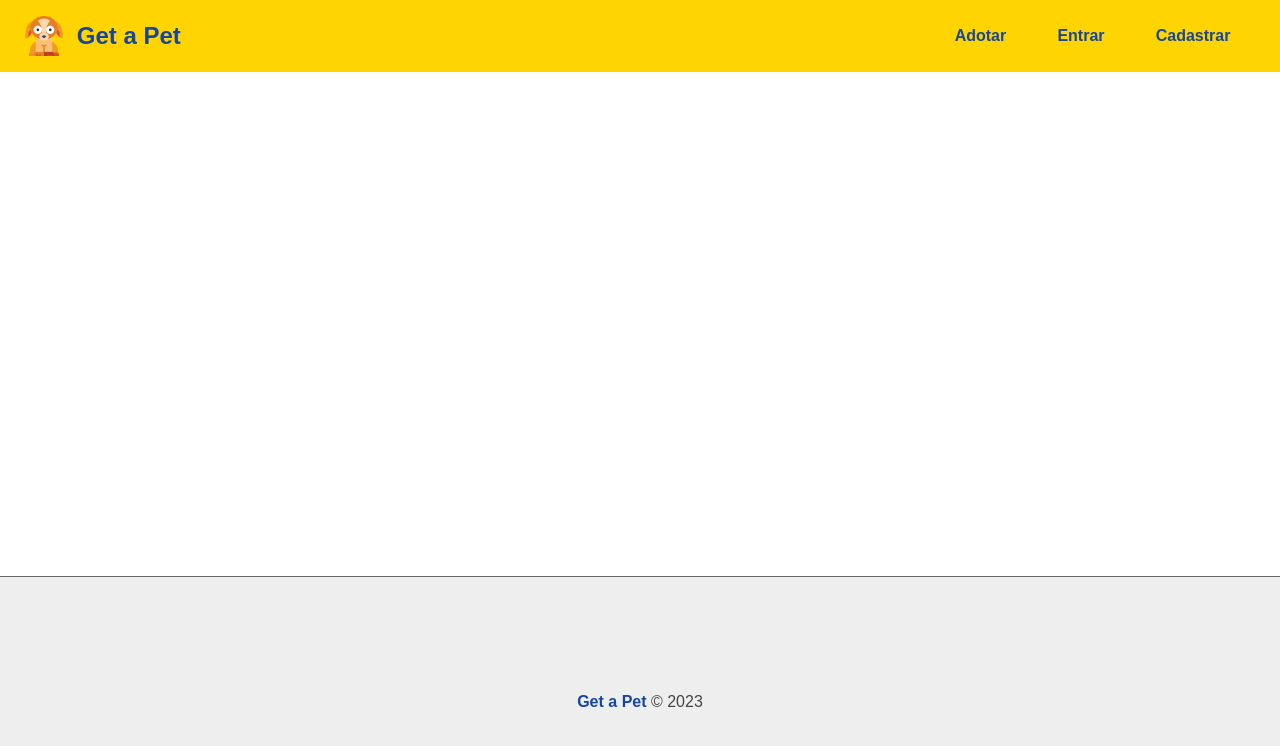
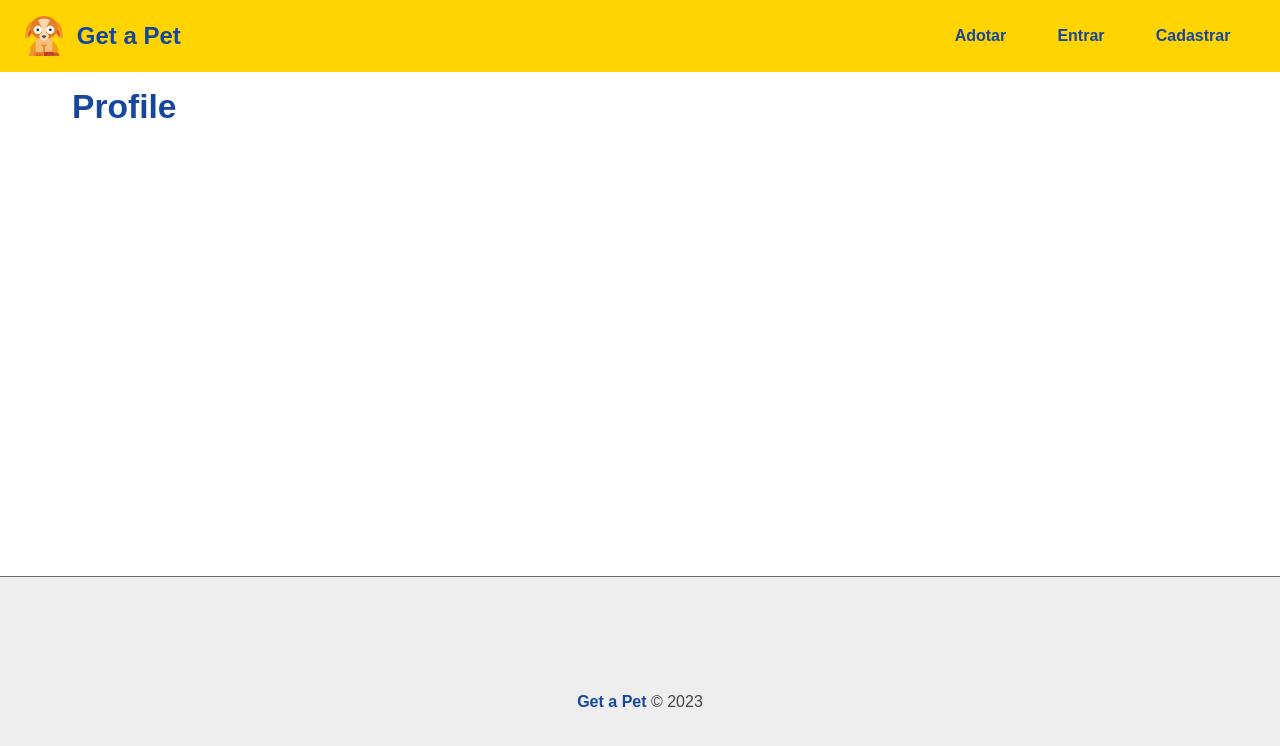
Before and after one commit to ms-gustavo/get-a-pet, a React (Create React App) app in the folder frontend/: page /user/profile in a window 1280 px wide. Shown: the top 746 px of the page. Built offline with nearby package versions, Linux system fonts and the light colour scheme.

Commit message:
criacao pagina de perfil

```diff
--- a/frontend/src/App.js
+++ b/frontend/src/App.js
@@ -10,7 +10,7 @@
 import Home from "./components/pages/Auth/Home";
 import Register from "./components/pages/Auth/Register";
 import Login from "./components/pages/Auth/Login";
-
+import Profile from "./components/pages/User/Profile";
 // Contexts
 import { UserProvider } from "./context/UserContext";
 
@@ -22,7 +22,8 @@
         <Message />
         <Container>
           <Routes>
-            <Route path="login" element={<Login />} />
+            <Route path="/login" element={<Login />} />
+            <Route path="/user/profile" element={<Profile />} />
             <Route path="/register" element={<Register />} />
             <Route path="/" element={<Home />} />
           </Routes>
--- a/frontend/src/components/layouts/Navbar.js
+++ b/frontend/src/components/layouts/Navbar.js
@@ -22,6 +22,9 @@
         </li>
         {authenticated ? (
           <>
+            <li>
+              <Link to="/user/profile">Perfil</Link>
+            </li>
             <li onClick={logout}>Sair</li>
           </>
         ) : (
--- a/frontend/src/components/layouts/Navbar.module.css
+++ b/frontend/src/components/layouts/Navbar.module.css
@@ -35,6 +35,7 @@
 
 .navbar li:hover {
   background-color: #16479d;
+  color: #fff;
 }
 .navbar li:hover > a {
   color: #fff;
--- /dev/null
+++ b/frontend/src/components/pages/User/Profile.js
@@ -0,0 +1,9 @@
+function Profile() {
+  return (
+    <section>
+      <h1>Profile</h1>
+    </section>
+  );
+}
+
+export default Profile;
```
Also changed, not shown: frontend/src/components/pages/User/Profile.module.css (added).
